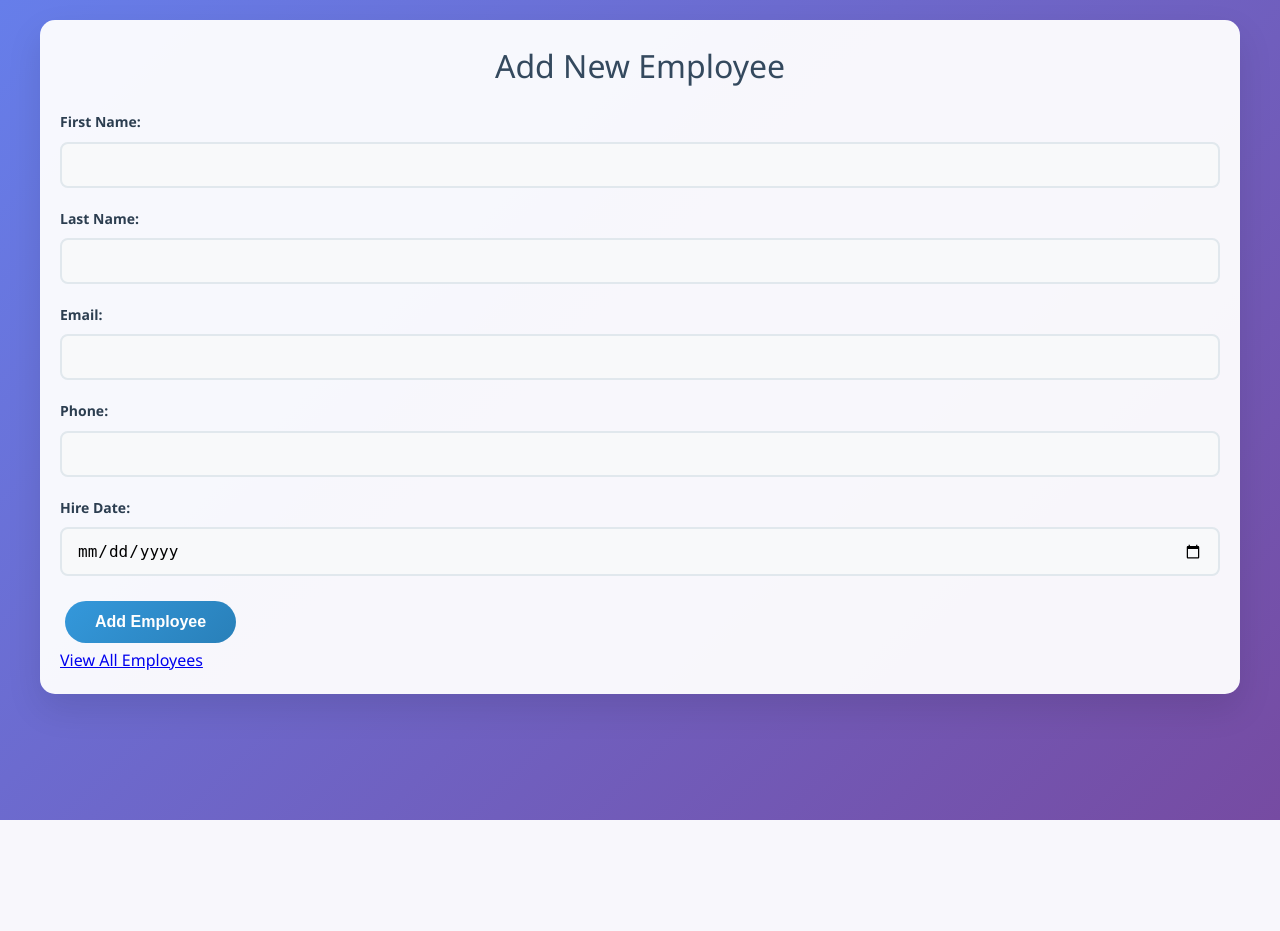
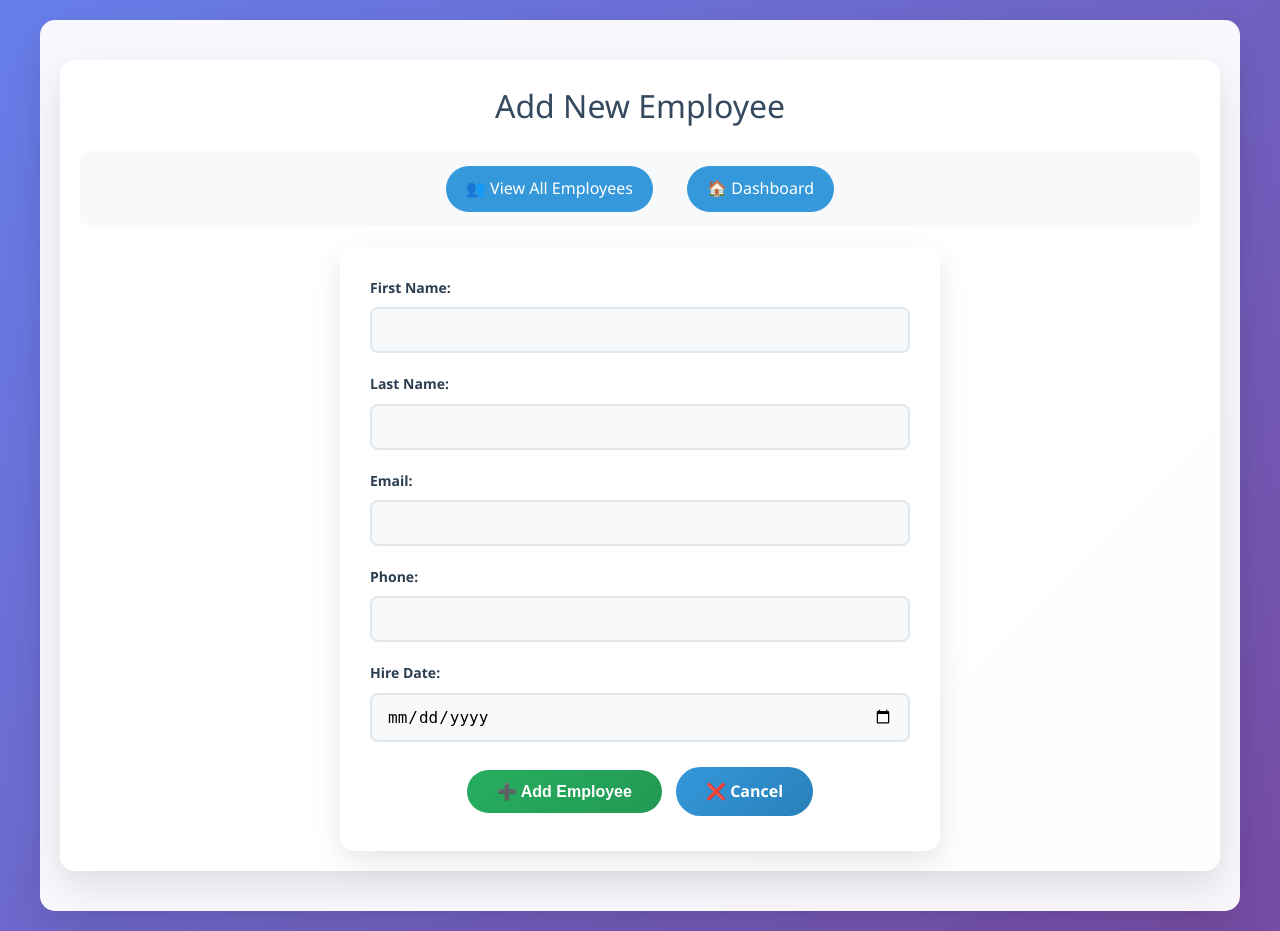
Before and after one commit to godsgiftsoftware/PRODIGY_FS_01, a Flask app: page /add_employee in a window 1280 px wide. Before the commit the page ends 820 px from the top, so only its background shows below. Run offline with Flask 3, Linux system fonts and the light colour scheme; a user stored in the database is signed in.

Commit message:
Refactor add employee template for improved structure and user experience; enhance navigation links and form layout.

```diff
--- a/templates/add_employee.html
+++ b/templates/add_employee.html
@@ -1,8 +1,16 @@
 {% extends "base.html" %}
 {% block title %}Add Employee{% endblock %}
 {% block content %}
+<div class="container">
     <h2>Add New Employee</h2>
-  <form action="/add_employee" method="post">
+
+    <div class="nav-links">
+        <a href="/employees" class="btn">👥 View All Employees</a>
+        <a href="/dashboard" class="btn">🏠 Dashboard</a>
+    </div>
+
+    <div class="form-container">
+        <form method="POST" action="/add_employee">
             <div class="form-group">
                 <label for="first_name">First Name:</label>
                 <input type="text" id="first_name" name="first_name" required>
@@ -23,8 +31,11 @@
                 <label for="hire_date">Hire Date:</label>
                 <input type="date" id="hire_date" name="hire_date" required>
             </div>
-    <button type="submit">Add Employee</button>
+            <div style="text-align: center;">
+                <button type="submit" class="btn btn-success">➕ Add Employee</button>
+                <a href="/employees" class="btn">❌ Cancel</a>
+            </div>
         </form>
-  <p><a href="/employees">View All Employees</a></p>
-
+    </div>
+</div>
 {% endblock %}
```
Lines whose indentation alone changed are shown as unchanged.
